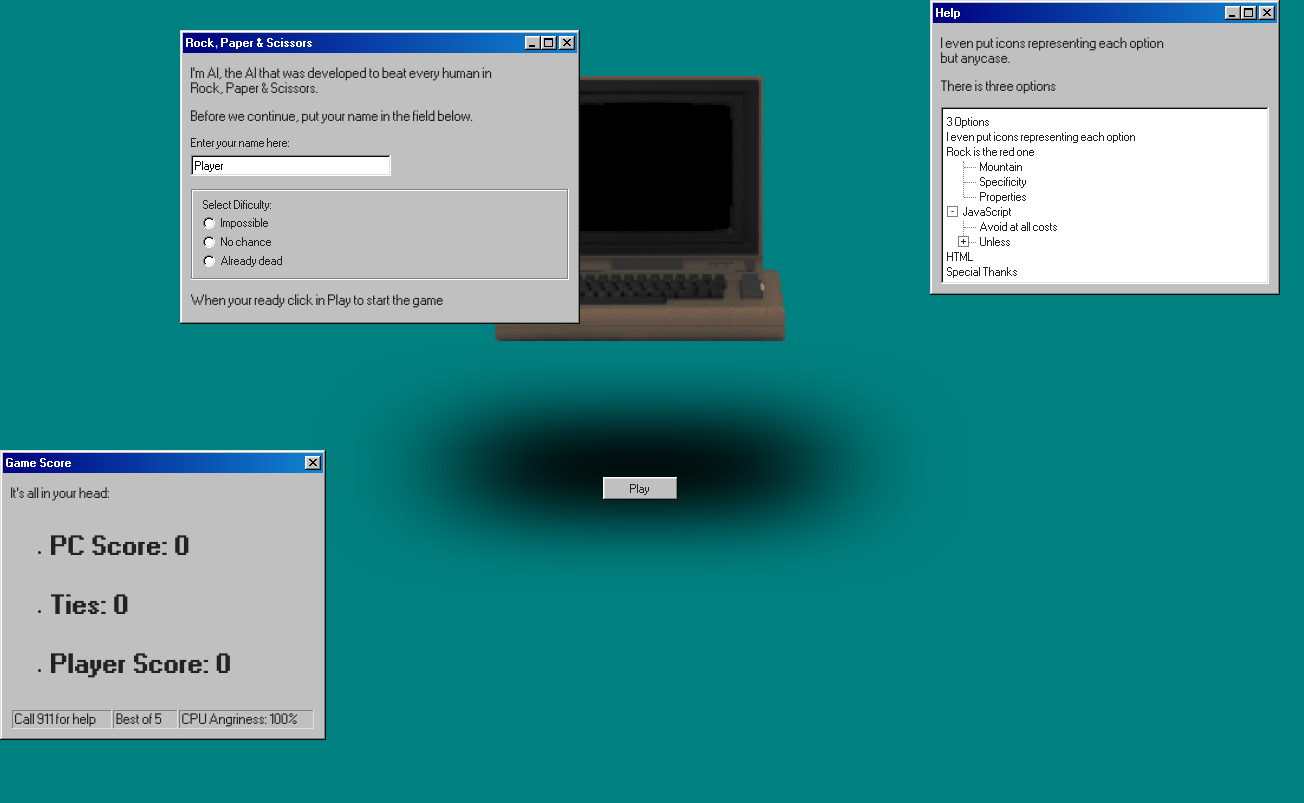
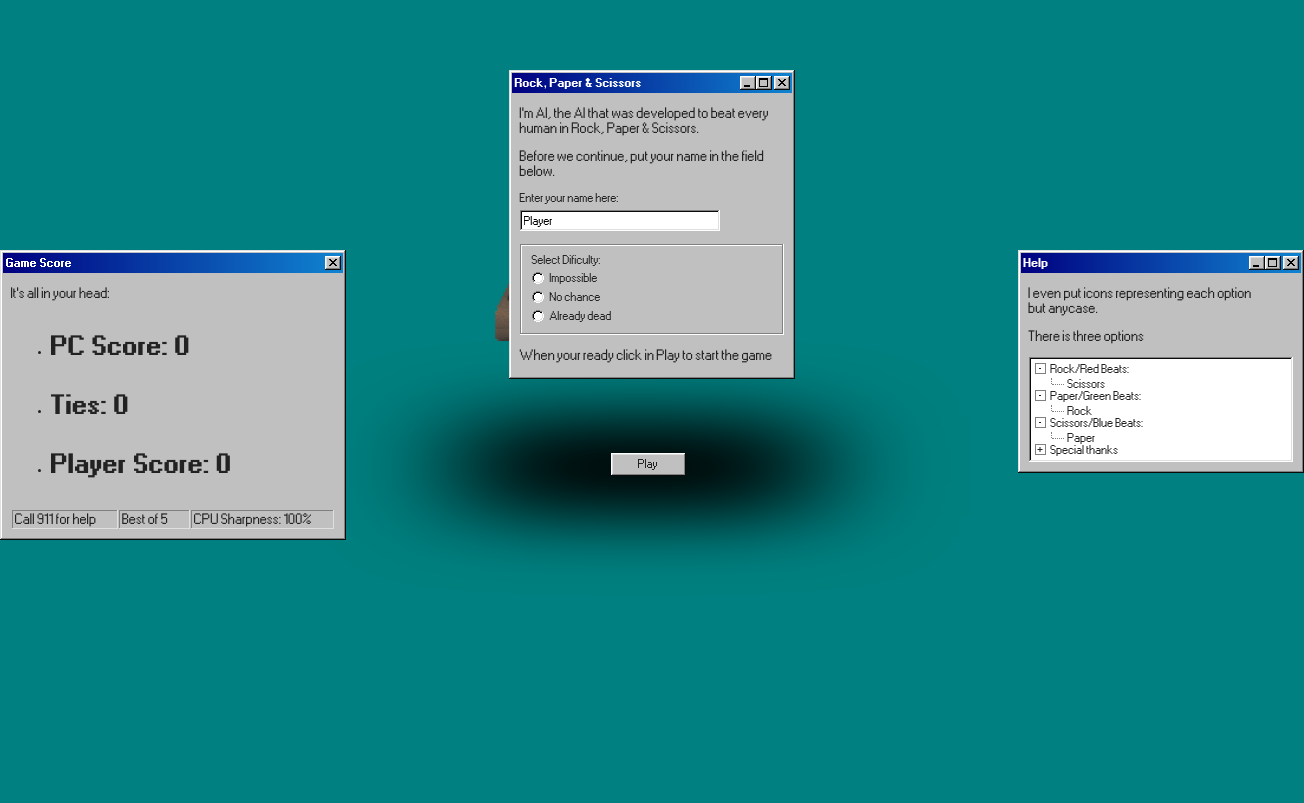
Before and after one commit to CancelOnly/rock-paper-scissors, a plain HTML site: page index.html in a window 1280 px wide. Shown: the whole page, 1304 px wide, since content can reach past the window. Drawn offline with nearby package versions, Linux system fonts and the light colour scheme.

Commit message:
can move the windows positioned windows less confusion in the css doc play button animated with pc added alert on the close buttons

```diff
--- a/index.html
+++ b/index.html
@@ -10,19 +10,61 @@
     <link rel="stylesheet" href="https://unpkg.com/98.css" />
 </head>
 <body>
-    <div class="win-bg">
 
-    <div class="window">
-    <div class="title-bar">
+  <!-- flexbox with windows content -->
+  <div class="flexwin">
+
+    <div class="game-score">
+        <div class="window" style="width: 340px" id="scorewin">
+            <div class="title-bar" id="scorewin header">
+                <div class="title-bar-text">Game Score</div>
+                 <div class="title-bar-controls">
+                <button onclick="closewin()" aria-label="Close"></button>
+  </div>
+            </div>
+    <div class="window-body">
+
+
+        <p> It's all in your head:</p>
+
+        <ul>
+                <div class="displayScore">
+                <div class="score">
+                <h4 class="computerChoice"></h4>
+                <li><h4 class="computerScore">PC Score: 0</h4></li>
+
+                <li><h4 class="ties">Ties: 0</h4></li>
+
+                <li><h4 class="playerScore">Player Score: 0</h4></li>
+                <h4 class="playerChoice"></h4>
+                </div>
+                </div>
+                <button class="reset" onclick="resetGame()">Play Again?</button>
+        </ul>
+
+
+    <div class="status-bar">
+    <p class="status-bar-field">Call 911 for help</p>
+    <p class="status-bar-field">Best of 5</p>
+    <p class="status-bar-field">CPU Sharpness: 100%</p>
+    </div>
+    </div>
+    </div>
+    </div>
+
+    <div class="win-start">
+
+    <div class="window" style="width: 280px" id="startwin">
+    <div class="title-bar" id="startwin header">
     <div class="title-bar-text">Rock, Paper & Scissors</div>
     <div class="title-bar-controls">
       <button aria-label="Minimize"></button>
       <button aria-label="Maximize"></button>
-      <button aria-label="Close"></button>
+      <button onclick="closewin()" aria-label="Close"></button>
     </div>
   </div>
   <div class="window-body">
-    <p>I'm AI, the AI that was developed to beat every human in </br> Rock, Paper & Scissors.</p>
+    <p>I'm AI, the AI that was developed to beat every human in Rock, Paper & Scissors.</p>
     <P>Before we continue, put your name in the field below.</P>
     <div class="field-row-stacked" style="width: 200px">
   <label for="text17">Enter your name here:</label>
@@ -49,128 +91,71 @@
 </div>
     </div>
 
-    <div class="win-help">
+    <div class="win-help ">
 
-    <div class="window">
-    <div class="title-bar">
+      <div class="window" style="width: 280px" id="helpwin">
+    <div class="title-bar" id="helpwin header">
     <div class="title-bar-text">Help</div>
     <div class="title-bar-controls">
       <button aria-label="Minimize"></button>
       <button aria-label="Maximize"></button>
-      <button aria-label="Close"></button>
+      <button onclick="closewin()" aria-label="Close"></button>
     </div>
   </div>
   <div class="window-body">
     <p>I even put icons representing each option</br>but anycase.</p>
     <p>There is three options</p>
     <ul class="tree-view">
-  <li>3 Options</li>
-  <li>I even put icons representing each option</li>
-  <li>
-    Rock is the red one
+
+    <details open>
+      <summary>Rock/Red Beats:</summary>
       <ul>
-      <li>Mountain</li>
-      <li>Specificity</li>
-      <li>Properties</li>
+        <li>Scissors</li>
       </ul>
-  </li>
-  <li>
+
       <details open>
-      <summary>JavaScript</summary>
+        <summary>Paper/Green Beats:</summary>
         <ul>
-        <li>Avoid at all costs</li>
-        <li>
+          <li>Rock</li>
+        </ul>
+
+        <details open>
+            <summary>Scissors/Blue Beats:</summary>
+            <ul>
+              <li>Paper</li>
+            </ul>
+
             <details>
-            <summary>Unless</summary>
+            <summary> Special thanks</summary>
             <ul>
-              <li>Avoid</li>
-              <li>
-                <details>
-                  <summary>At</summary>
-                  <ul>
-                    <li>Avoid</li>
-                    <li>At</li>
-                    <li>All</li>
-                    <li>Cost</li>
+              <li>Julia &#10084;</li>
+              <li>Odin Project</li>
+              <li>Stack Overflow</li>
+              <li>W3Schools</li>
+              <li>Google.com</li>
+
             </ul>
           </details>
-              </li>
-              <li>All</li>
-              <li>Cost</li>
-            </ul>
-          </details>
-        </li>
-      </ul>
-    </details>
-  </li>
-  <li>HTML</li>
-  <li>Special Thanks</li>
+
+
+
+
 </ul>
 
 </div>
 </div>
     </div>
-
+  </div>
     <!-- PC -->
 
         <div class="pc-container">
             <img src="./images/pc.gif" class="pc" alt="">
+             <div class="computerSection"></div>
             <div class="pcShadow"></div>
 
             <div class="winnerDiv"></div>
 
             <h1 class="winner"></h1>
-        </div>
-
-        <div class="computerSection">
-
-        </div>
-        </div>
-
-
-       <!-- Score -->
-     <div class="game-score">
-        <div class="window" style="width: 320px">
-            <div class="title-bar">
-                <div class="title-bar-text">Game Score</div>
-                 <div class="title-bar-controls">
-                <button aria-label="Close"></button>
-  </div>
-            </div>
-    <div class="window-body">
-
-
-        <p> It's all in your head:</p>
-
-        <ul>
-                <div class="displayScore">
-                <div class="score">
-                <h4 class="computerChoice"></h4>
-                <li><h4 class="computerScore">PC Score: 0</h4></li>
-
-                <li><h4 class="ties">Ties: 0</h4></li>
-
-                <li><h4 class="playerScore">Player Score: 0</h4></li>
-                <h4 class="playerChoice"></h4>
-                </div>
-                </div>
-                <button class="reset" onclick="resetGame()">Play Again?</button>
-        </ul>
-
-
-    <div class="status-bar">
-    <p class="status-bar-field">Call 911 for help</p>
-    <p class="status-bar-field">Best of 5</p>
-    <p class="status-bar-field">CPU Angriness: 100%</p>
-    </div>
-    </div>
-    </div>
-</div>
-
-
-    <!-- fazer o cubo escolhido girar mais rapido quando clicado
-        fazer o nome do cubo em cima e sumir quando escolher outra coisa
-     -->
 
             <div class="menu">
         <!-- Play Button -->
@@ -228,6 +213,10 @@
             </li>
     </div>
             </div>
+        </div>
+    <!-- fazer o cubo escolhido girar mais rapido quando clicado
+        fazer o nome do cubo em cima e sumir quando escolher outra coisa
+     -->
 
 </body>
 </html>
--- a/script.js
+++ b/script.js
@@ -6,6 +6,66 @@ let menu = document.querySelector('.menu');
 toggle.onclick = function () {
     menu.classList.toggle('active')
 }
+
+// Make the DIV element draggable Gamescore
+dragElement(document.getElementById("scorewin"));
+dragElement(document.getElementById("startwin"));
+dragElement(document.getElementById("helpwin"));
+function dragElement(elmnt) {
+    var pos1 = 0, pos2 = 0, pos3 = 0, pos4 = 0;
+    if (document.getElementById(elmnt.id + "header")) {
+        // if present, the header is where you move the DIV from:
+        document.getElementById(elmnt.id + "header").onmousedown = dragMouseDown;
+    } else {
+        // otherwise, move the DIV from anywhere inside the DIV:
+        elmnt.onmousedown = dragMouseDown;
+    }
+
+    function dragMouseDown(e) {
+        e = e || window.event;
+        e.preventDefault();
+        // get the mouse cursor position at startup:
+        pos3 = e.clientX;
+        pos4 = e.clientY;
+        document.onmouseup = closeDragElement;
+        // call a function whenever the cursor moves:
+        document.onmousemove = elementDrag;
+    }
+
+    function elementDrag(e) {
+        e = e || window.event;
+        e.preventDefault();
+        // calculate the new cursor position:
+        pos1 = pos3 - e.clientX;
+        pos2 = pos4 - e.clientY;
+        pos3 = e.clientX;
+        pos4 = e.clientY;
+        // set the element's new position:
+        elmnt.style.top = (elmnt.offsetTop - pos2) + "px";
+        elmnt.style.left = (elmnt.offsetLeft - pos1) + "px";
+    }
+
+    function closeDragElement() {
+        // stop moving when mouse button is released:
+        document.onmouseup = null;
+        document.onmousemove = null;
+    }
+}
+
+//close btns
+function closewin() {
+    let showAlert;
+    let r = confirm("Stop trying to close important features, do you understand?");
+    if (r == true) {
+        x = "Yup";
+    }
+    else {
+        x = "Nope";
+    }
+    document.getElementById("demo").innerText = showAlert;
+}
+
+
 
 // Game Logic
 
--- a/styles.css
+++ b/styles.css
@@ -40,58 +40,69 @@
 
 body {
   display: flex;
-  justify-content: center;
   align-items: center;
   background-color: var(--bg-color);
   min-height: 100vh;
   margin: 0;
   overflow: hidden;
-  -webkit-user-drag: none;
+  /* -webkit-user-drag: none;
   -khtml-user-drag: none;
   -moz-user-drag: none;
   -o-user-drag: none;
-  -user-drag: none;
+  -user-drag: none; */
 }
 
 p {
   font-size: 13px;
 }
 
-.win-bg {
-  position: fixed;
-  width: 400px;
-  height: auto;
-  left: 0;
-place-self: flex-start;
-padding-left: 15em;
-padding-top: 2.5em;
-z-index: 5;
+button {
+  cursor: pointer;
+}
+
+#helpwin,
+#startwin,
+#scorewin {
+  position: absolute;
+}
+.title-bar {
+  cursor: move;
+}
+
+/* all windows styles */
+
+.flexwin {
+  display: flex;
+  position: absolute;
+  width: 79.5vw;
+  margin: 0;
+  padding: 0;
+  justify-content: space-between;
+  align-items: center;
+}
+
+.win-start {
+  display: flex;
+  z-index: 5;
+margin-bottom: 55em;
+
 }
 
 .win-help {
-  position: fixed;
-  right: 0;
-  width: 350px;
-  height: 50vh;
-  z-index: 1;
-  align-self: baseline;
-  justify-content: flex-end;
-  z-index: 4;
+  display: flex;
+  z-index: 5;
+  margin-bottom: 25em;
+}
 
+.game-score {
+  display: flex;
+  z-index: 5;
+  margin-bottom: 25em;
 }
 
 .title-bar-controls {
   z-index: 2;
   cursor: pointer;
-}
-.game-score {
-  height: auto;
-  width: 320px;
-  position: fixed;
-  align-self: flex-end;
-  left: 0;
-  z-index: 3;
-  padding-bottom: 5em;
 }
 
 .reset {
@@ -127,7 +138,7 @@ z-index: 5;
   margin: 0;
   padding: 0;
   top: 45px;
-  right: -7px;
+  right: -45px;
   width: 170px;
   height: 130px;
   justify-content: center;
@@ -166,9 +177,8 @@ z-index: 5;
   position: relative;
   width: 75px;
   height: 23px;
-  display: flex;
-  place-self: end;
-  bottom: 25em;
+  align-self: center;
+  right: 77px;
   z-index: 3;
 }
 
@@ -176,7 +186,6 @@ z-index: 5;
   position: absolute;
   left: -200px;
   bottom: -100px;
-
   list-style: none;
   transition: 0.5s;
   transform: rotate(calc(-240deg / 2.1 * var(--i)));
```
Lines whose indentation alone changed are shown as unchanged.
